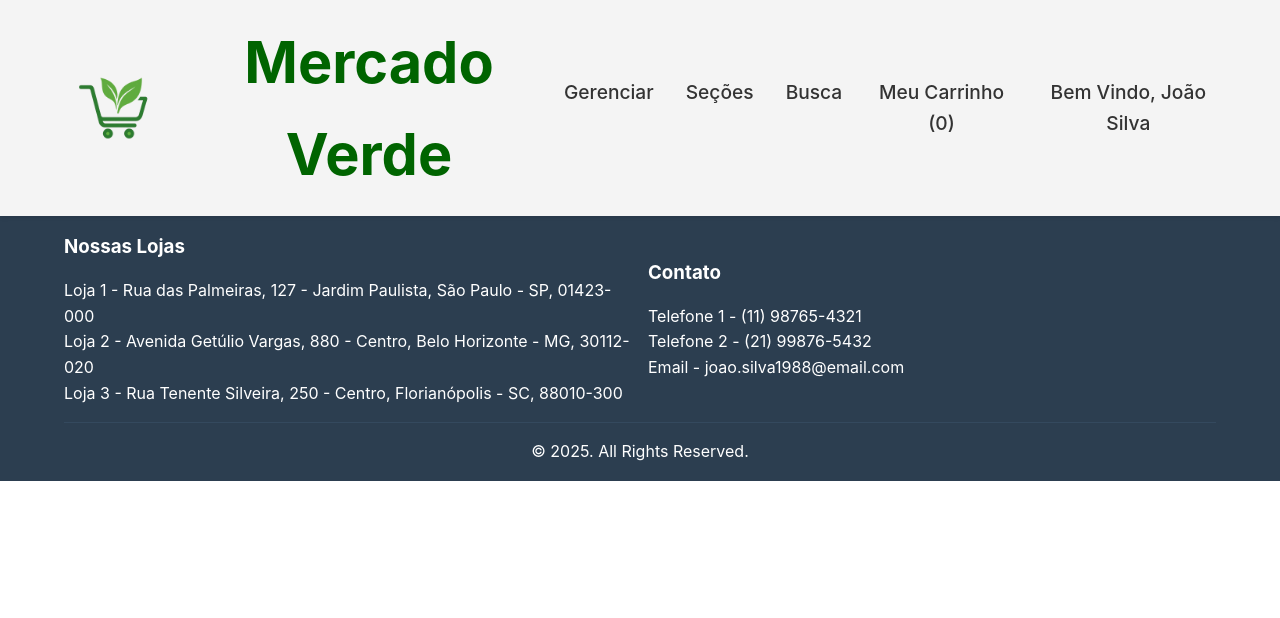
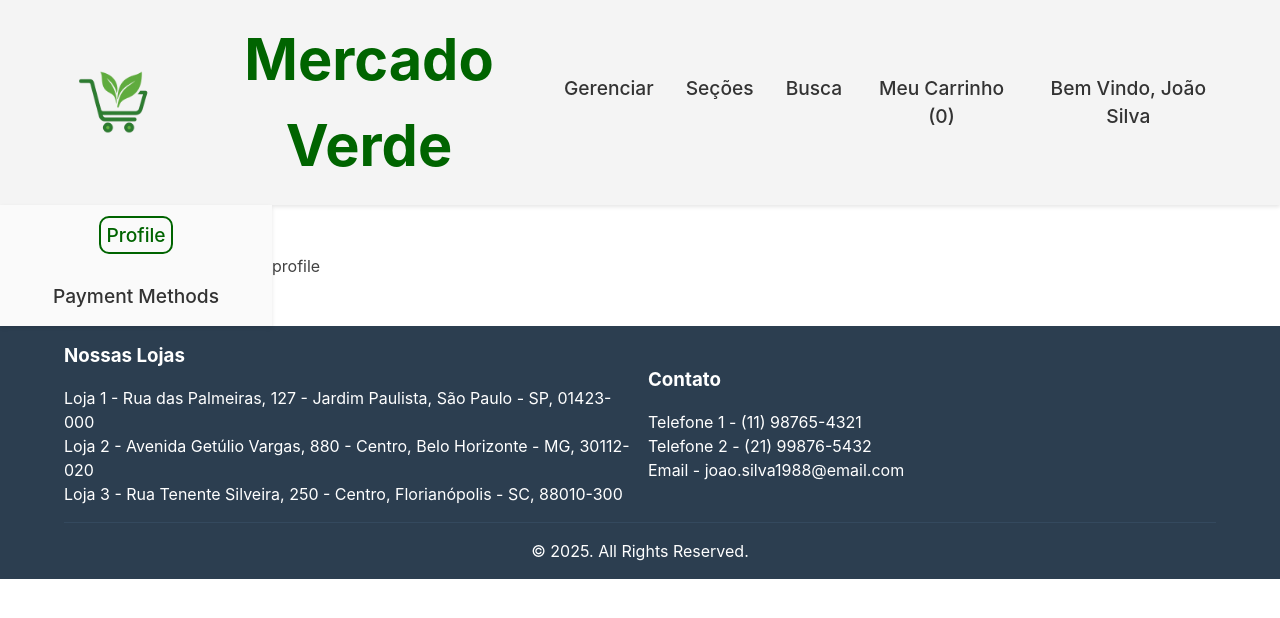
Before and after one commit to ArthurTRamos/Grocery-Store---Web-Project, a React (Create React App) app in the folder grocery-store-react/: page /user in a window 1280 px wide. Shown: the top 618 px of the page. Built offline with nearby package versions, Linux system fonts and the light colour scheme.

Commit message:
user basic layout and sidebar

```diff
--- a/grocery-store-react/src/App.jsx
+++ b/grocery-store-react/src/App.jsx
@@ -1,9 +1,14 @@
 import React, { useState } from "react";
 import { Routes, Route } from "react-router-dom";
+
 import HomePage from "./pages/HomePage";
 import ProductPage from "./pages/ProductPage";
 import Header from "./pages/Header";
 import Footer from "./pages/Footer";
+import UserPage from "./pages/UserPage";
+import UserProfile from "./pages/UserProfile";
+import PaymentMethods from "./pages/PaymentMethods";
+
 import "./App.css";
 
 function App() {
@@ -24,9 +29,11 @@ function App() {
       <Routes>
         <Route path="/" element={<HomePage />} />
         <Route path="/product" element={<ProductPage />} />
-
-        {/* Template pra criar mais rotas */}
-        {/* <Route path="/" element={< />}/>  */}
+        <Route path="/user" element={<UserPage />}>
+          <Route index element={<UserProfile />} />
+          <Route path="profile" element={<UserProfile />} />
+          <Route path="payment-methods" element={<PaymentMethods />} />
+        </Route>
       </Routes>
 
       <Footer />
--- a/grocery-store-react/src/pages/Header.css
+++ b/grocery-store-react/src/pages/Header.css
@@ -2,12 +2,6 @@
   margin: 0;
   padding: 0;
   box-sizing: border-box;
-}
-
-body {
-  font-family: Arial, sans-serif;
-  line-height: 1.6;
-  color: #333;
 }
 
 header {
--- /dev/null
+++ b/grocery-store-react/src/pages/PaymentMethods.jsx
@@ -0,0 +1,9 @@
+import React from "react";
+
+import "./PaymentMethods.css";
+
+function PaymentMethods() {
+  return <div>payment methods</div>;
+}
+
+export default PaymentMethods;
--- /dev/null
+++ b/grocery-store-react/src/pages/UserPage.css
@@ -0,0 +1,56 @@
+* {
+  margin: 0;
+  padding: 0;
+}
+
+.user-page-container {
+  display: flex;
+  flex-direction: row;
+  align-items: center;
+  justify-content: left;
+}
+
+.user-page-sidebar {
+  display: flex;
+  justify-content: space-between;
+  align-items: left;
+  padding: 1rem 3rem;
+  background-color: #fafafa;
+  height: max-content;
+  box-shadow: 0 2px 4px rgba(0, 0, 0, 0.1);
+  position: sticky;
+  top: 0;
+  z-index: 1000;
+}
+
+.user-page-sidebar nav ul {
+  display: flex;
+  flex-direction: column;
+  list-style: none;
+  gap: 2rem;
+}
+
+.user-page-sidebar nav ul li a {
+  text-decoration: none;
+  color: #333;
+  transition: color 0.3s ease;
+  font-weight: 500;
+  font-size: 1.2rem;
+  padding: 5px;
+}
+
+.user-page-sidebar nav ul li a:hover {
+  color: #006400;
+}
+
+.user-page-sidebar nav ul li a.active-sidebar-link {
+  color: #006400;
+  border: 2px solid #006400;
+  border-radius: 10px;
+}
+
+@media (max-width: 768px) {
+  .user-page-sidebar nav ul {
+    gap: 1rem;
+  }
+}
--- /dev/null
+++ b/grocery-store-react/src/pages/UserPage.jsx
@@ -0,0 +1,43 @@
+import React from "react";
+import { Outlet, NavLink } from "react-router-dom";
+
+import "./UserPage.css";
+
+function UserPage() {
+  return (
+    <div className="user-page-container">
+      <div className="user-page-sidebar">
+        <nav>
+          <ul>
+            <li>
+              <NavLink
+                to="/user"
+                end
+                className={({ isActive }) =>
+                  isActive ? "active-sidebar-link" : ""
+                }
+              >
+                Profile
+              </NavLink>
+            </li>
+            <li>
+              <NavLink
+                to="/user/payment-methods"
+                className={({ isActive }) =>
+                  isActive ? "active-sidebar-link" : ""
+                }
+              >
+                Payment Methods
+              </NavLink>
+            </li>
+          </ul>
+        </nav>
+      </div>
+      <div className="user-page-main-content">
+        <Outlet />
+      </div>
+    </div>
+  );
+}
+
+export default UserPage;
--- /dev/null
+++ b/grocery-store-react/src/pages/UserProfile.jsx
@@ -0,0 +1,9 @@
+import React from "react";
+
+import "./UserProfile.css";
+
+function UserProfile() {
+  return <div>profile</div>;
+}
+
+export default UserProfile;
```
Also changed, not shown: grocery-store-react/src/pages/PaymentMethods.css (added), grocery-store-react/src/pages/UserProfile.css (added).
